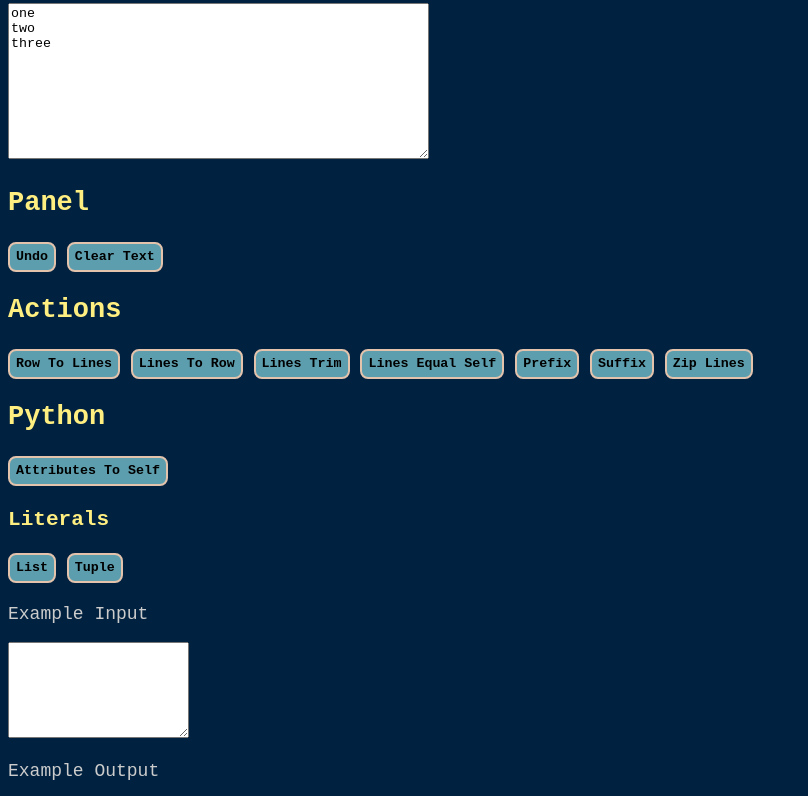
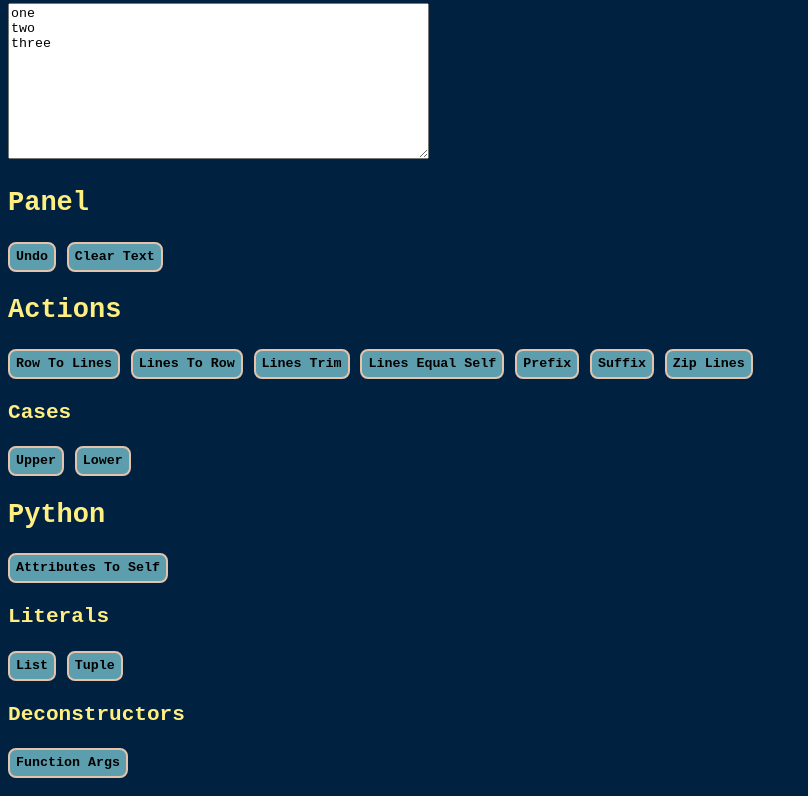
Before and after one commit to HaeckelK/code-text-tools, a plain HTML site: page index.html in a window 1280 px wide. Shown: the part 88-884 px from the top of the page, without its empty margins (0-808 px from the left). Drawn offline with Linux system fonts and the light colour scheme.

Commit message:
More functions (#14)
* feat: upper and lower case

* fix: strip commas from lines when coverting to row

* fix: skip lines to row if len lines == 1

* feat: extract function args to lines

Co-authored-by: HaeckelK <haeckelk.github@gmail.com>

```diff
--- a/index.html
+++ b/index.html
@@ -24,12 +24,16 @@
     <button onclick="textProcessor.processText(linesPrefix, 'Enter Prefix')" onmouseover="textProcessor.describe('linesPrefix');">Prefix</button>
     <button onclick="textProcessor.processText(linesSuffix, 'Enter Suffix')" onmouseover="textProcessor.describe('linesSuffix');">Suffix</button>
     <button onclick="textProcessor.processText(linesZip, 'Enter Delimiter')" onmouseover="textProcessor.describe('linesZip');">Zip Lines</button>
+    <h3>Cases</h3>
+    <button onclick="textProcessor.processText(upperCase)" onmouseover="textProcessor.describe('upperCase');">Upper</button>
+    <button onclick="textProcessor.processText(lowerCase)" onmouseover="textProcessor.describe('lowerCase');">Lower</button>
     <h2>Python</h2>
     <button onclick="textProcessor.processText(linesToSelfAttributes)" onmouseover="textProcessor.describe('linesToSelfAttributes');">Attributes To Self</button>
     <h3>Literals</h3>
     <button onclick="textProcessor.processText(linesToPythonLiteralList)" onmouseover="textProcessor.describe('linesToPythonLiteralList');">List</button>
     <button onclick="textProcessor.processText(linesToPythonLiteralTuple)" onmouseover="textProcessor.describe('linesToPythonLiteralTuple');">Tuple</button>
-
+    <h3>Deconstructors</h3>
+    <button onclick="textProcessor.processText(deconstructFunctionArgs)" onmouseover="textProcessor.describe('deconstructFunctionArgs');">Function Args</button>
   </div>
 
   <div id="function_description_div">
@@ -151,15 +155,33 @@
                        },
                        "linesToPythonLiteralList": {
                            "title": "Lines To Python Literal List",
-                           "description": "Convert lines to Python list definition",
+                           "description": "Convert lines to Python list definition.",
                            "exampleInput": "one\ntwo\nthree",
                            "exampleOutput": '["one",\n"two",\n"three"]'
                        },
                        "linesToPythonLiteralTuple": {
                            "title": "Lines To Python Literal Tuple",
-                           "description": "Convert lines to Python tuple definition",
+                           "description": "Convert lines to Python tuple definition.",
                            "exampleInput": "one\ntwo\nthree",
                            "exampleOutput": '("one",\n"two",\n"three")'
+                       },
+                       "upperCase": {
+                           "title": "To Upper Case",
+                           "description": "Convert all text to upper case.",
+                           "exampleInput": "one\ntwo\nthree",
+                           "exampleOutput": "ONE\nTWO\nTHREE"
+                       },
+                       "lowerCase": {
+                           "title": "To Lower Case",
+                           "description": "Convert all text to lower case.",
+                           "exampleInput": "ONE\nTWO\nTHREE",
+                           "exampleOutput": "one\ntwo\nthree"
+                       },
+                       "deconstructFunctionArgs": {
+                           "title": "Python Function Args to Lines",
+                           "description": "Extract variable names from Python function arguments.",
+                           "exampleInput": "(one: str, two: str, three: int)",
+                           "exampleOutput": "one\ntwo\nthree"
                        },
                    }
       };
--- a/scripts.js
+++ b/scripts.js
@@ -3,7 +3,10 @@ function rowToLines(text) {
 };
 
 function linesToRow(text) {
-    return text.split("\n").join(",");
+    if (text.split("\n").length == 1) {
+        return text;
+    }
+    return text.split("\n").map(x => x.replace(',', '')).join(", ");
 };
 
 function linesEqualSelf(text) {
@@ -35,3 +38,29 @@ function linesToSelfAttributes(text) {return text.split("\n").map(x => `self.${x
 function linesToPythonLiteralList(text) {return '[' + text.split("\n").map(x => `"${x}"`).join(",\n") + ']'};
 
 function linesToPythonLiteralTuple(text) {return linesToPythonLiteralList(text).replace('[', '(').replace(']', ')')};
+
+// Cases
+function upperCase(text) {return text.toUpperCase()};
+function lowerCase(text) {return text.toLowerCase()};
+
+
+// Python Deconstructors
+function deconstructFunctionArgs(text) {
+    text = text.replace(/\(|\)/g, '');
+    let lines = text.split(",");
+
+    let output = [];
+    for (let i=0; i < lines.length; i++){
+        let arg = lines[i].split(":")[0].trim();
+        let type = '';
+        if (lines[i].split(":").length > 1) {
+            type = lines[i].split(":")[1].trim();
+        }
+
+        output.push({name: arg,
+                     type: type})
+    }
+    // TODO split on defaults
+    // return JSON.stringify(output)
+    return output.map(x => x.name).join("\n");
+};
```
